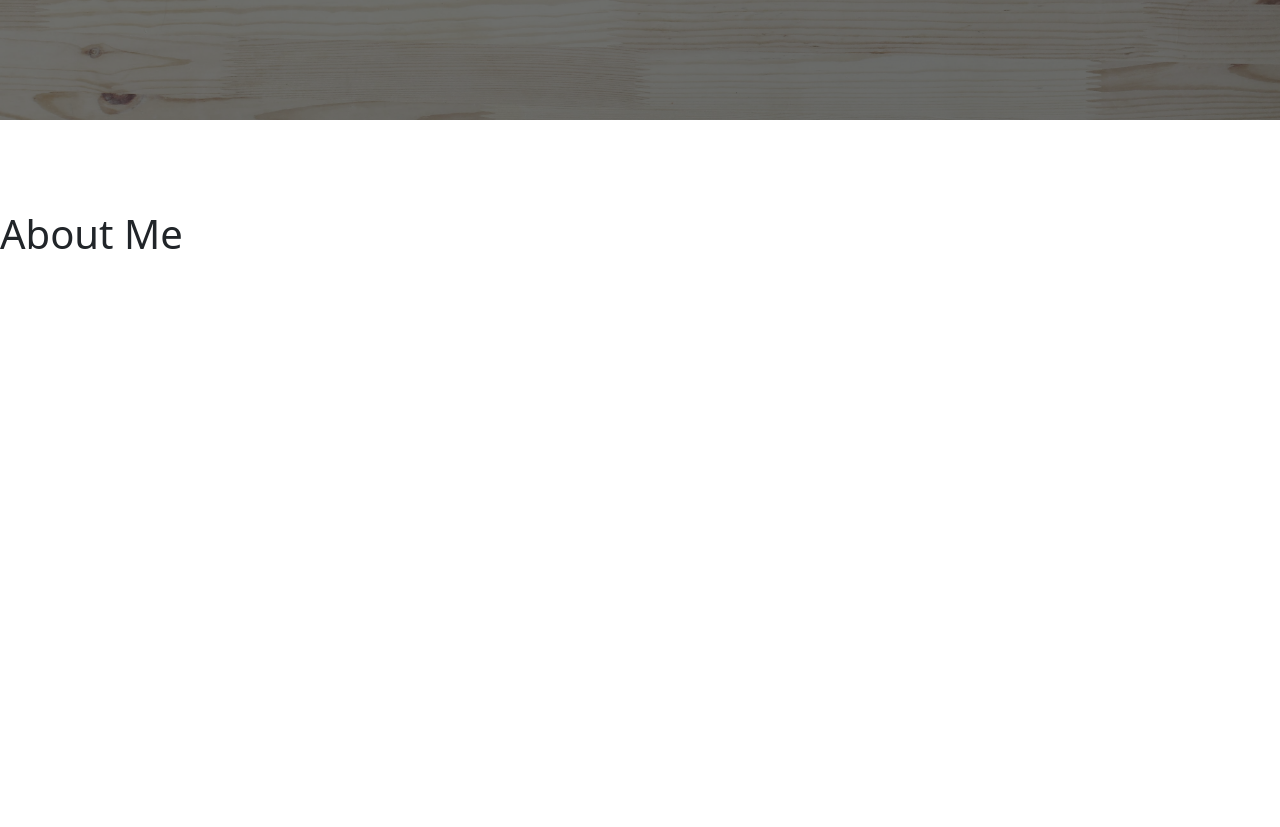
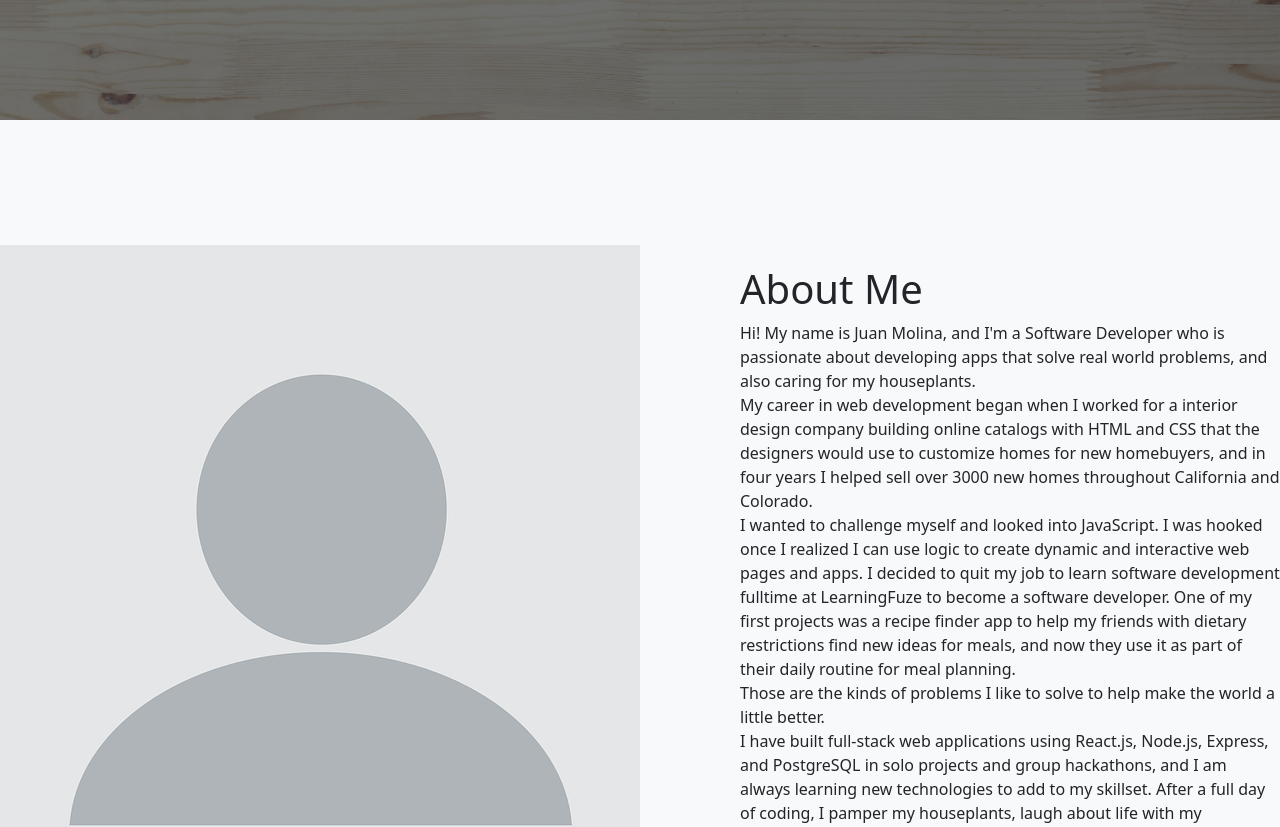
Before and after one commit to juanmolina23/portfolio-website, a React app: page / in a window 1280 px wide. Shown: the part 680-1507 px from the top of the page. Built offline with nearby package versions, Linux system fonts and the light colour scheme.

Commit message:
Added a bit of styling to About Me section and example text. Installed react-intersection-observer to track if element is in viewport. Updated packages, and fixed issue with depracated configurations with webpack-dev-server. 0 vulnerabilities with packages now.

```diff
--- a/package.json
+++ b/package.json
@@ -27,7 +27,7 @@
     "style-loader": "^2.0.0",
     "webpack": "^5.37.1",
     "webpack-cli": "^4.7.0",
-    "webpack-dev-server": "^3.11.2"
+    "webpack-dev-server": "^4.0.0"
   },
   "dependencies": {
     "@reduxjs/toolkit": "^1.6.1",
@@ -37,6 +37,7 @@
     "react": "^17.0.2",
     "react-bootstrap": "^1.6.1",
     "react-dom": "^17.0.2",
+    "react-intersection-observer": "^8.32.0",
     "react-redux": "^7.2.4",
     "react-router-dom": "^5.2.0",
     "use-immer": "^0.6.0"
--- a/src/components/AboutMe.js
+++ b/src/components/AboutMe.js
@@ -1,9 +1,47 @@
 import React, { useEffect } from "react"
+import { useInView } from "react-intersection-observer"
+
+import profilePic from "../images/profile-pic.png"
 
 function AboutMe() {
+  const { ref, inView, entry } = useInView()
+
   return (
-    <div id="about" className="custom-section">
-      <h1>About Me</h1>
+    <div
+      id='about'
+      className='d-flex flex-row justify-content-center align-items-center custom-section'
+    >
+      <div>
+        <img src={profilePic} alt='' />
+      </div>
+      <div className='about-me-summary'>
+        <h1>About Me</h1>
+        <p>
+          Hi! My name is Juan Molina, and I'm a Software Developer who is
+          passionate about developing apps that solve real world problems, and
+          also caring for my houseplants. <br />
+          My career in web development began when I worked for a interior design
+          company building online catalogs with HTML and CSS that the designers
+          would use to customize homes for new homebuyers, and in four years I
+          helped sell over 3000 new homes throughout California and Colorado.{" "}
+          <br />
+          I wanted to challenge myself and looked into JavaScript. I was hooked
+          once I realized I can use logic to create dynamic and interactive web
+          pages and apps. I decided to quit my job to learn software development
+          fulltime at LearningFuze to become a software developer. One of my
+          first projects was a recipe finder app to help my friends with dietary
+          restrictions find new ideas for meals, and now they use it as part of
+          their daily routine for meal planning. <br />
+          Those are the kinds of problems I like to solve to help make the world
+          a little better.
+          <br />I have built full-stack web applications using React.js,
+          Node.js, Express, and PostgreSQL in solo projects and group
+          hackathons, and I am always learning new technologies to add to my
+          skillset. After a full day of coding, I pamper my houseplants, laugh
+          about life with my roommates, and think about the next new app I can
+          create.
+        </p>
+      </div>
     </div>
   )
 }
--- a/src/styles/base/_settings.scss
+++ b/src/styles/base/_settings.scss
@@ -4,3 +4,6 @@ $bp_medium: 425px;
 $bp_tablet: 768px;
 $bp_laptop: 1024px;
 $bp_lg_laptop: 1440px;
+
+//background colors
+$off-white: #f8f9fa;
--- /dev/null
+++ b/src/styles/components/AboutMe.scss
@@ -0,0 +1,8 @@
+#about {
+  background-color: $off-white;
+
+  .about-me-summary {
+    width: 800px;
+    margin-left: 100px;
+  }
+}
--- a/src/styles/style.scss
+++ b/src/styles/style.scss
@@ -3,3 +3,4 @@
 @import "./base/base";
 @import "./components/NavMenu.scss";
 @import "./components/Home.scss";
+@import "./components/AboutMe.scss";
--- a/webpack.config.js
+++ b/webpack.config.js
@@ -10,9 +10,10 @@ module.exports = {
   },
   mode: "development",
   devServer: {
-    contentBase: path.join(__dirname, "src"),
+    static: {
+      directory: path.join(__dirname, "src")
+    },
     hot: true,
-    inline: true,
     historyApiFallback: true //{ index: "index.html" }
   },
   module: {
@@ -24,7 +25,11 @@ module.exports = {
       },
       {
         test: /\.s?css$/,
-        use: [MiniCssExtractPlugin.loader, { loader: "css-loader", options: { url: false } }, "sass-loader"]
+        use: [
+          MiniCssExtractPlugin.loader,
+          { loader: "css-loader", options: { url: false } },
+          "sass-loader"
+        ]
       },
       {
         test: /\.(png|jpe?g|gif)$/i,
```
Also changed, not shown: src/components/Home.js (+4 -5 lines), src/components/NavMenu.js (+19 -12 lines), 1 other file (tests, documents, lock files or other folders).
